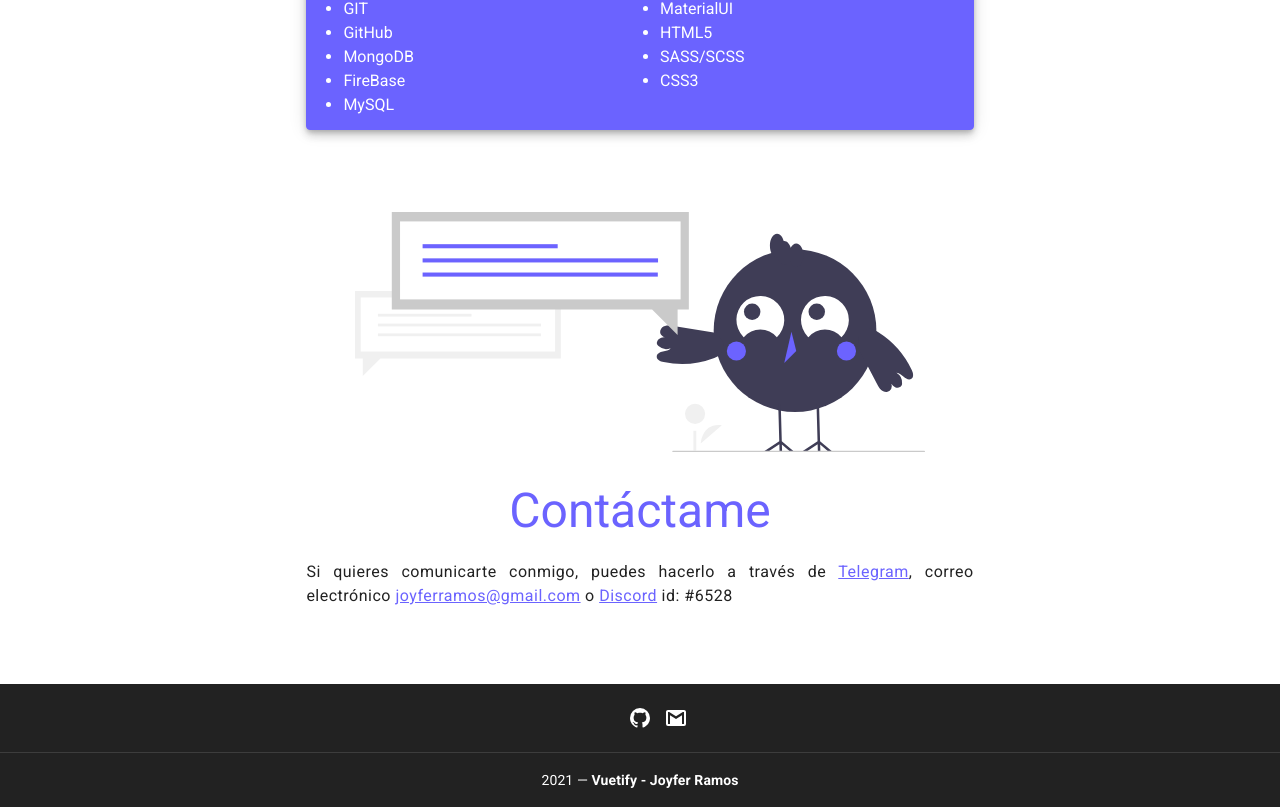
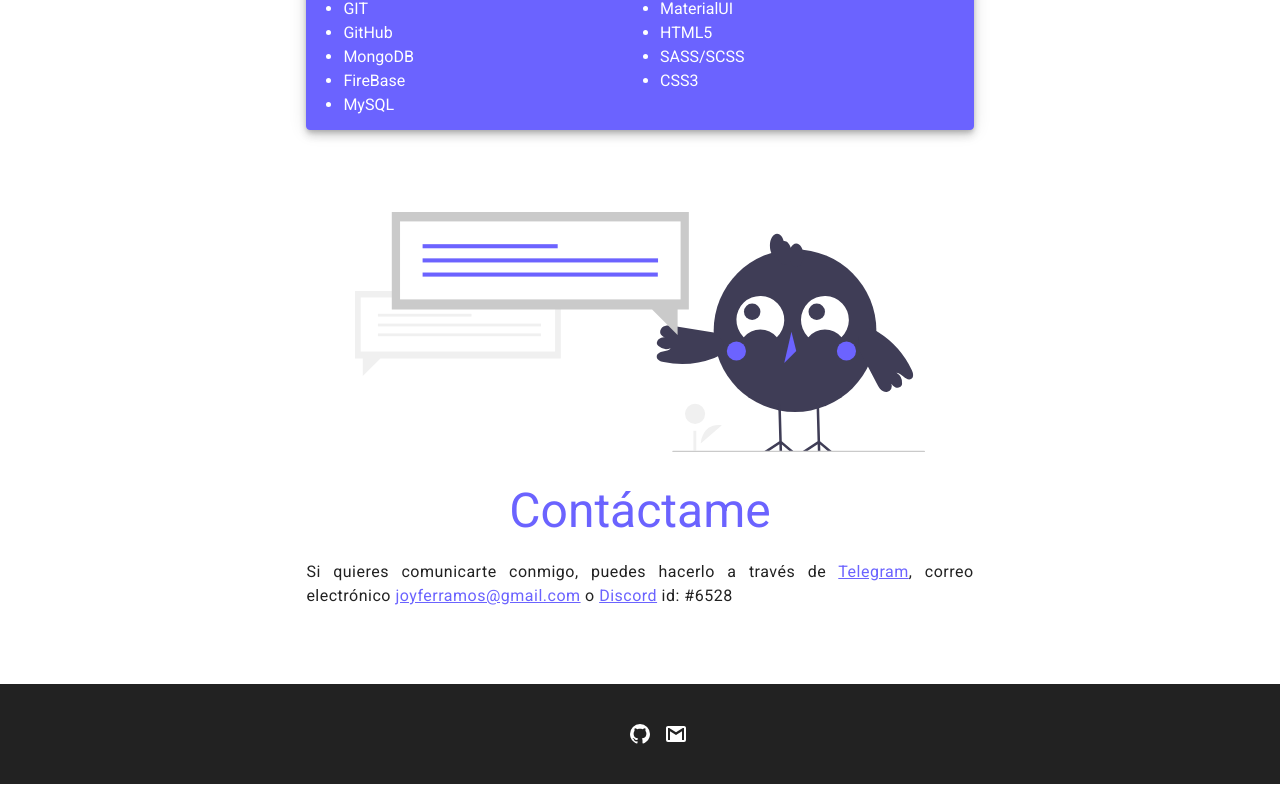
Before and after one commit to Joyfer/myweb, a Nuxt app: page / in a window 1280 px wide. Shown: the part 1779-2586 px from the top of the page. After the commit the page ends 2563 px from the top, so only its background shows below. Built offline with nearby package versions, Linux system fonts and the light colour scheme; what vue-typer would draw is missing.

Commit message:
Deleted footer second row

```diff
--- a/components/navbar/Footer.vue
+++ b/components/navbar/Footer.vue
@@ -1,12 +1,8 @@
 <template>
   <v-footer padless>
-    <v-card color="#222" flat tile width="100%" class="text-center">
+    <v-card color="#222" flat tile width="100%" class="text-center py-4">
       <v-card-text>
         <ContactsButtons color="white" />
-      </v-card-text>
-      <v-divider dark></v-divider>
-      <v-card-text class="white--text">
-        {{ new Date().getFullYear() }} — <strong>Vuetify - Joyfer Ramos</strong>
       </v-card-text>
     </v-card>
   </v-footer>
```
